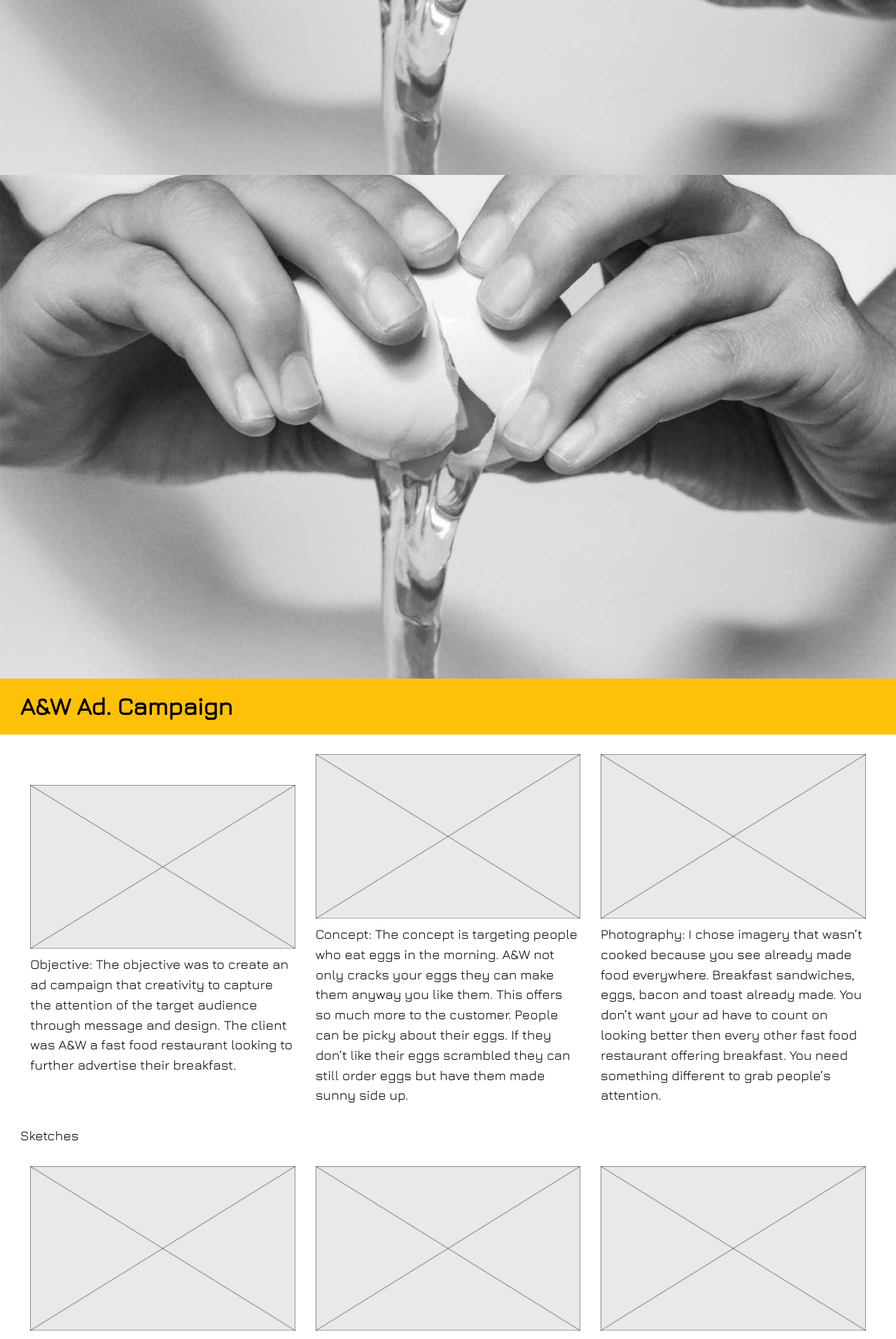
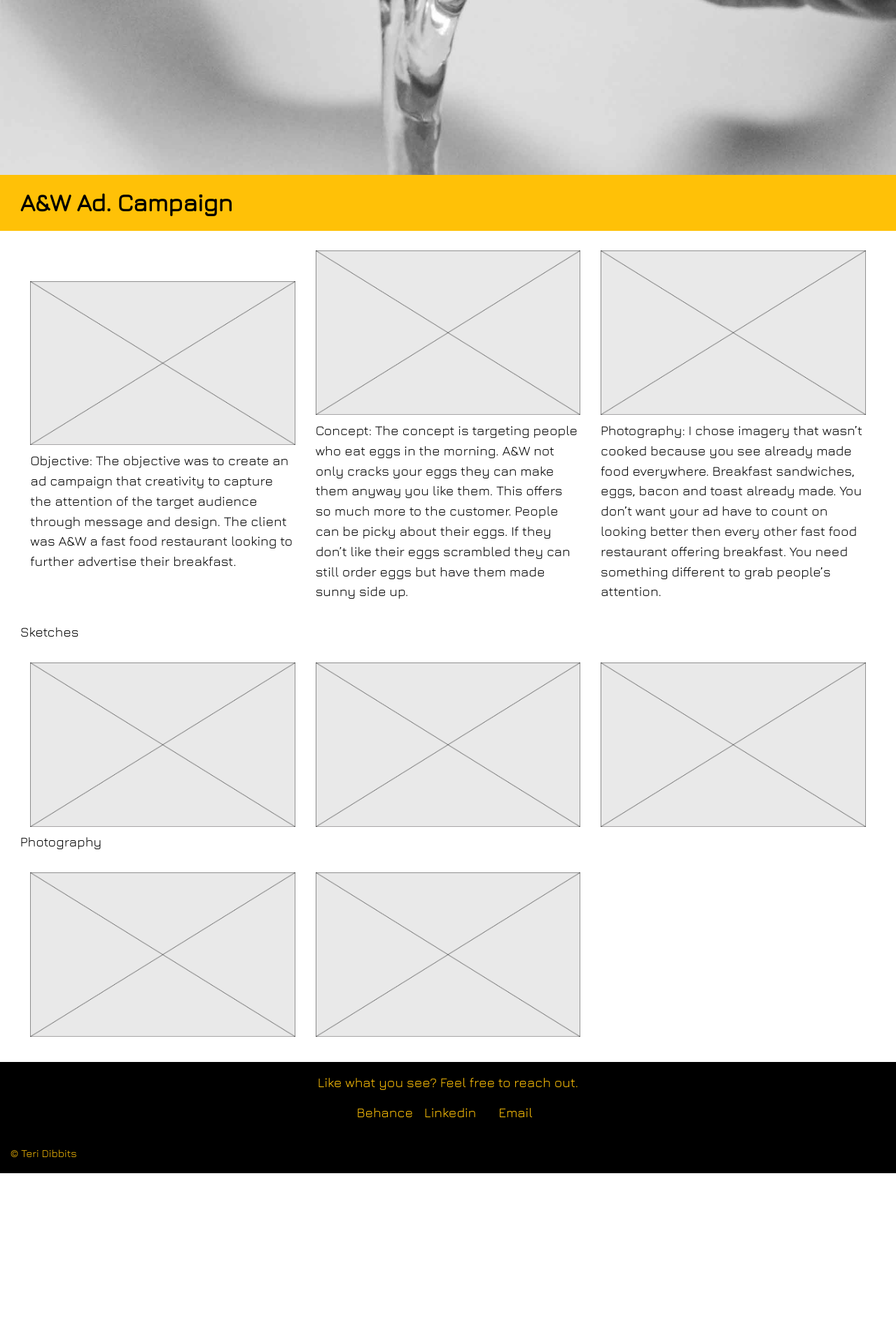
Before and after one commit to TeriDibbits/teridibbits.ca, a Jekyll site: the page built from pages/project-two.html, in a window 1280 px wide. Shown: the part 556-2470 px from the top of the page at 70% size. Built offline with Jekyll 4.4.1, drawn with Linux system fonts in a browser that asks for light colours; after the commit the page ends 2233 px from its top, so only the background shows below that.

Commit message:
changed links for navigation on work pages
made the banners work according to the page

```diff
--- a/_layouts/default.html
+++ b/_layouts/default.html
@@ -21,9 +21,9 @@
           <span></span>
           <span></span>
           <ul id="menu">
-            <a href="#home"><li>Home</li></a>
-            <a href="#about"><li>About</li></a>
-            <a href="#work"><li>Work</li></a>
+            <a href="{{site.baseurl}}/#home"><li>Home</li></a>
+            <a href="{{site.baseurl}}/#about"><li>About</li></a>
+            <a href="{{site.baseurl}}/#work"><li>Work</li></a>
           </ul>
         </div>
       </nav>
@@ -35,11 +35,26 @@
     </div>
   </header>
 
+  {% if page.url == "/" %}
+  <article class="banner">
+    <div>
+      <img class="img-flex static" src="{{site.baseurl}}/images/banner.jpg" alt="">
+    </div>
+    <div class="banner-body">
+      <div class="banner-copy">
+        <h2 class="banner-title pad-b gutter-2">I'm a proactive worm catcher; not your typical early bird</h2>
+        <a class="btn-ghost" href="#about">Learn more about me</a>
+      </div>
+    </div>
+  </article>
+
+  {% else %}
   <article class="banner">
     <div>
       <img class="img-flex padding-none" src="{{site.baseurl}}/images/{{page.banner_img}}" alt="">
     </div>
   </article>
+  {% endif %}
 
   <main>
     {{content}}
--- a/pages/project-three.html
+++ b/pages/project-three.html
@@ -2,12 +2,6 @@
 layout: default
 banner_img: banner-campaign.jpg
 ---
-
-  <article class="banner">
-    <div>
-      <img class="img-flex padding-none" src="{{site.baseurl}}/../images/banner-campaign.jpg" alt="">
-    </div>
-  </article>
 
   <main>
     <h1 class="section-header gutter island-1-2 push-0">A&W Ad. Campaign</h1>
--- a/pages/project-two.html
+++ b/pages/project-two.html
@@ -2,12 +2,6 @@
 layout: default
 banner_img: banner-campaign.jpg
 ---
-
-  <article class="banner">
-    <div>
-      <img class="img-flex padding-none" src="{{site.baseurl}}/../images/banner-campaign.jpg" alt="">
-    </div>
-  </article>
 
   <main>
     <h1 class="section-header gutter island-1-2 push-0">A&W Ad. Campaign</h1>
```
Also changed, not shown: index.html (+3 -15 lines).
